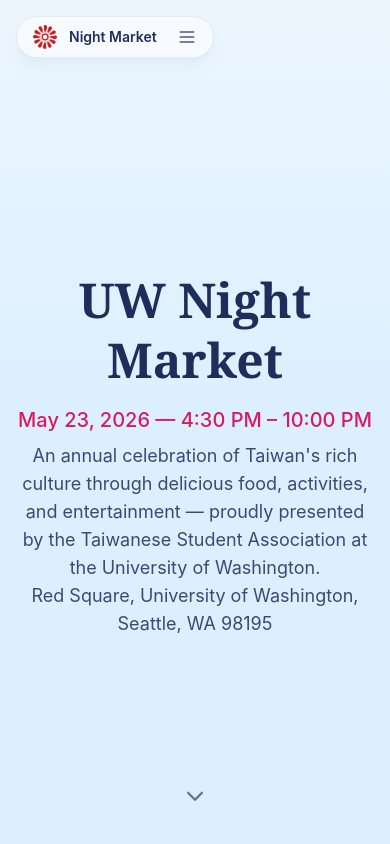
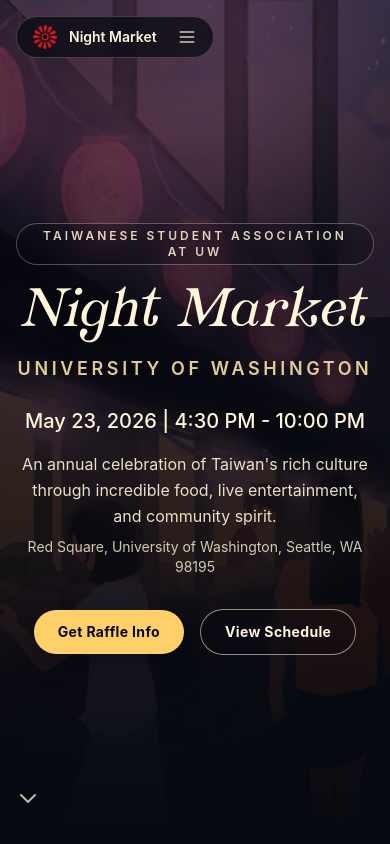
Before and after one commit to tsa-uw/night-market-website, a React (Vite) app: page / in a window 390 px wide. Shown: the top 844 px of the page. Built offline with nearby package versions, Linux system fonts and the light colour scheme.

Commit message:
feat(hero): hero with kayla's background

```diff
--- a/src/App.tsx
+++ b/src/App.tsx
@@ -12,7 +12,7 @@
     return (
         <>
             <Navbar />
-            <main>
+            <main className="relative">
                 <Hero />
                 <Logistics />
                 <RaffleTickets />
@@ -22,7 +22,7 @@
                 <Sponsors />
                 <FAQ />
             </main>
-            <footer className="border-t border-night-600 px-4 py-8 text-center text-sm text-warm-white/40">
+            <footer className="border-t border-night-700 bg-night-900 px-4 py-8 text-center text-sm text-lantern-100/55">
                 &copy; 2026 TSA Night Market. All rights reserved.
             </footer>
         </>
--- a/src/components/layout/Navbar.tsx
+++ b/src/components/layout/Navbar.tsx
@@ -64,7 +64,7 @@
             {/* Desktop glassmorphism pill */}
             <div
                 ref={pillRef}
-                className="relative hidden items-center gap-2 rounded-full border border-night-500/20 bg-white/55 px-12 py-3 shadow-lg shadow-night-500/10 backdrop-blur-xl md:flex"
+                className="relative hidden items-center gap-2 rounded-full border border-lantern-100/20 bg-night-900/62 px-12 py-3 shadow-2xl shadow-black/35 backdrop-blur-xl md:flex"
             >
                 {/* Logo that slides to the left of the active link */}
                 <motion.div
@@ -82,6 +82,8 @@
                 </motion.div>
 
                 {NAV_ITEMS.map(({ label, href, id }) => {
+                    const isActive = activeSection === id;
+
                     return (
                         <a
                             key={id}
@@ -89,30 +91,26 @@
                             ref={(el) => {
                                 if (el) itemRefs.current.set(id, el);
                             }}
-                            className="relative rounded-full px-4 py-2 text-base font-semibold transition-colors"
+                            className={`relative rounded-full px-4 py-2 text-base font-semibold transition-colors ${
+                                isActive
+                                    ? "bg-lantern-300/15 text-lantern-100"
+                                    : "text-lantern-100/65 hover:bg-night-800/75 hover:text-lantern-100"
+                            }`}
                         >
-                            <span
-                                className={`relative z-10 ${
-                                    activeSection === id
-                                        ? "text-warm-white"
-                                        : "text-warm-white/65 hover:text-warm-white"
-                                }`}
-                            >
-                                {label}
-                            </span>
+                            <span className="relative z-10">{label}</span>
                         </a>
                     );
                 })}
             </div>
 
             {/* Mobile hamburger */}
-            <div className="flex items-center gap-3 rounded-full border border-night-500/20 bg-white/60 px-4 py-2 shadow-lg shadow-night-500/10 backdrop-blur-xl md:hidden">
+            <div className="flex items-center gap-3 rounded-full border border-lantern-100/20 bg-night-900/75 px-4 py-2 shadow-2xl shadow-black/35 backdrop-blur-xl md:hidden">
                 <img src="/tsa_logo.png" alt="TSA Logo" className="h-6 w-6" />
-                <span className="text-sm font-semibold text-warm-white">
+                <span className="text-sm font-semibold text-lantern-100">
                     Night Market
                 </span>
                 <button
-                    className="ml-2 text-warm-white/80"
+                    className="ml-2 text-lantern-100/80"
                     onClick={() => setMobileOpen((prev) => !prev)}
                     aria-label="Toggle navigation menu"
                     aria-expanded={mobileOpen}
@@ -149,7 +147,7 @@
                         animate={{ opacity: 1, y: 0 }}
                         exit={{ opacity: 0, y: -8 }}
                         transition={{ duration: 0.2 }}
-                        className="mt-2 rounded-2xl border border-night-500/20 bg-white/70 px-4 py-3 shadow-lg shadow-night-500/10 backdrop-blur-xl md:hidden"
+                        className="mt-2 rounded-2xl border border-lantern-100/15 bg-night-900/85 px-4 py-3 shadow-2xl shadow-black/35 backdrop-blur-xl md:hidden"
                     >
                         {NAV_ITEMS.map(({ label, href, id }) => (
                             <li key={id}>
@@ -157,8 +155,8 @@
                                     href={href}
                                     className={`block rounded-lg px-3 py-2 text-sm transition-colors ${
                                         activeSection === id
-                                            ? "bg-night-700/60 text-warm-white"
-                                            : "text-warm-white/70 hover:text-warm-white"
+                                            ? "bg-lantern-300/15 text-lantern-100"
+                                            : "text-lantern-100/70 hover:bg-night-800/70 hover:text-lantern-100"
                                     }`}
                                     onClick={() => setMobileOpen(false)}
                                 >
--- a/src/components/sections/Hero.tsx
+++ b/src/components/sections/Hero.tsx
@@ -1,34 +1,70 @@
+import landingPageBackground from "../../assets/images/LandingPageBackground.jpg";
+
 export default function Hero() {
     return (
         <section
             id="home"
-            className="relative flex min-h-screen flex-col items-center justify-center px-4 pt-16 text-center"
+            className="relative isolate flex min-h-screen items-center overflow-hidden px-4 pb-16 pt-24 text-center md:px-8"
         >
-            {/* Background placeholder — swap with asset later */}
-            <div className="absolute inset-0 -z-10 bg-gradient-to-b from-night-800 via-night-900 to-night-900" />
+            <img
+                src={landingPageBackground}
+                alt=""
+                aria-hidden="true"
+                className="pointer-events-none absolute inset-0 -z-30 h-full w-full object-cover object-center"
+            />
+            <div className="pointer-events-none absolute inset-0 -z-20 bg-night-900/45" />
+            <div className="pointer-events-none absolute inset-0 -z-10 bg-gradient-to-b from-night-900/20 via-night-900/65 to-night-900" />
+            <div className="pointer-events-none absolute -top-28 left-1/2 -z-10 h-80 w-80 -translate-x-1/2 rounded-full bg-blossom-300/20 blur-3xl" />
 
-            {/* Cherry blossom decoration placeholders */}
-            {/* TODO: Replace with drawn cherry blossom assets */}
+            <div className="mx-auto w-full max-w-4xl">
+                <p className="inline-flex rounded-full border border-lantern-100/30 bg-night-900/30 px-4 py-1 text-xs font-semibold tracking-[0.25em] text-lantern-100/85 uppercase backdrop-blur-md md:text-sm">
+                    Taiwanese Student Association at UW
+                </p>
 
-            <h1 className="font-display text-5xl font-bold leading-tight text-warm-white md:text-7xl">
-                UW Night Market
-            </h1>
+                <h1
+                    className="mt-6 text-6xl leading-[0.9] text-lantern-100 drop-shadow-[0_8px_30px_rgba(0,0,0,0.55)] sm:text-7xl md:text-8xl"
+                    style={{ fontFamily: '"TenPounds", "Georgia", serif' }}
+                >
+                    Night Market
+                </h1>
 
-            <p className="mt-4 text-xl font-medium text-blossom-500 md:text-2xl">
-                May 23, 2026 — 4:30 PM &ndash; 10:00 PM
-            </p>
+                <p className="mt-3 text-lg font-semibold tracking-[0.2em] text-lantern-200/90 uppercase md:text-xl">
+                    University of Washington
+                </p>
 
-            <p className="mt-2 max-w-xl text-lg text-warm-white/85">
-                An annual celebration of Taiwan's rich culture through delicious
-                food, activities, and entertainment — proudly presented by the
-                Taiwanese Student Association at the University of Washington.
-                <br />Red Square, University of Washington, Seattle, WA 98195
-            </p>
+                <p className="mt-6 text-xl font-medium text-lantern-100 md:text-2xl">
+                    May 23, 2026 | 4:30 PM - 10:00 PM
+                </p>
+
+                <p className="mx-auto mt-4 max-w-2xl text-base leading-relaxed text-lantern-100/90 md:text-lg">
+                    An annual celebration of Taiwan&apos;s rich culture through
+                    incredible food, live entertainment, and community spirit.
+                </p>
+
+                <p className="mx-auto mt-2 max-w-2xl text-sm text-lantern-100/80 md:text-base">
+                    Red Square, University of Washington, Seattle, WA 98195
+                </p>
+
+                <div className="mt-8 flex flex-wrap items-center justify-center gap-4">
+                    <a
+                        href="#raffle"
+                        className="rounded-full bg-lantern-300 px-6 py-3 text-sm font-bold tracking-wide text-night-900 shadow-xl shadow-night-900/25 transition hover:bg-lantern-200 md:text-base"
+                    >
+                        Get Raffle Info
+                    </a>
+                    <a
+                        href="#schedule"
+                        className="rounded-full border border-lantern-100/55 bg-night-900/20 px-6 py-3 text-sm font-bold tracking-wide text-lantern-100 backdrop-blur-sm transition hover:border-lantern-100 hover:bg-night-900/35 md:text-base"
+                    >
+                        View Schedule
+                    </a>
+                </div>
+            </div>
 
             {/* Scroll indicator */}
             <div className="absolute bottom-8 animate-bounce">
                 <svg
-                    className="h-6 w-6 text-warm-white/70"
+                    className="h-6 w-6 text-lantern-100/75"
                     fill="none"
                     viewBox="0 0 24 24"
                     stroke="currentColor"
--- a/src/index.css
+++ b/src/index.css
@@ -1,26 +1,35 @@
 @import "tailwindcss";
 
+@font-face {
+    font-family: "TenPounds";
+    src: url("./assets/fonts/TenPounds/TenPounds-Regular.otf")
+        format("opentype");
+    font-weight: 400;
+    font-style: normal;
+    font-display: swap;
+}
+
 @theme {
-    --color-night-900: #dcefff;
-    --color-night-800: #ecf6ff;
-    --color-night-700: #d5e8f8;
-    --color-night-600: #b9d2e8;
-    --color-night-500: #8ca9c2;
+    --color-night-900: #060910;
+    --color-night-800: #0e1424;
+    --color-night-700: #19233a;
+    --color-night-600: #29344f;
+    --color-night-500: #3f4f73;
 
-    --color-blossom-100: #fce4ec;
-    --color-blossom-200: #f8bbd0;
-    --color-blossom-300: #f48fb1;
-    --color-blossom-400: #ec407a;
-    --color-blossom-500: #d81b60;
+    --color-blossom-100: #ffe2ea;
+    --color-blossom-200: #ffb8cc;
+    --color-blossom-300: #ff89ad;
+    --color-blossom-400: #f45c8d;
+    --color-blossom-500: #d53c6f;
 
-    --color-lantern-100: #fff8e1;
-    --color-lantern-200: #ffecb3;
-    --color-lantern-300: #ffd54f;
-    --color-lantern-400: #ffb300;
-    --color-lantern-500: #ff8f00;
+    --color-lantern-100: #fff5db;
+    --color-lantern-200: #ffe6ab;
+    --color-lantern-300: #ffd06a;
+    --color-lantern-400: #fbb848;
+    --color-lantern-500: #e4961d;
 
-    --color-gold: #d4a574;
-    --color-warm-white: #1f2d5a;
+    --color-gold: #c68a46;
+    --color-warm-white: #f6efdf;
 
     --font-display: "Georgia", serif;
     --font-body: "Inter", system-ui, sans-serif;
@@ -34,4 +43,16 @@
     font-family: var(--font-body);
     color: var(--color-warm-white);
     background-color: var(--color-night-900);
+    background-image:
+        radial-gradient(
+            circle at 18% 0%,
+            rgb(244 92 141 / 12%),
+            transparent 44%
+        ),
+        radial-gradient(
+            circle at 80% 15%,
+            rgb(251 184 72 / 9%),
+            transparent 42%
+        ),
+        linear-gradient(180deg, var(--color-night-900) 0%, #04070d 100%);
 }
```
Also changed, not shown: src/components/layout/Section.tsx (+9 -2 lines), src/assets/images/LandingPageBackground.jpg (added).
